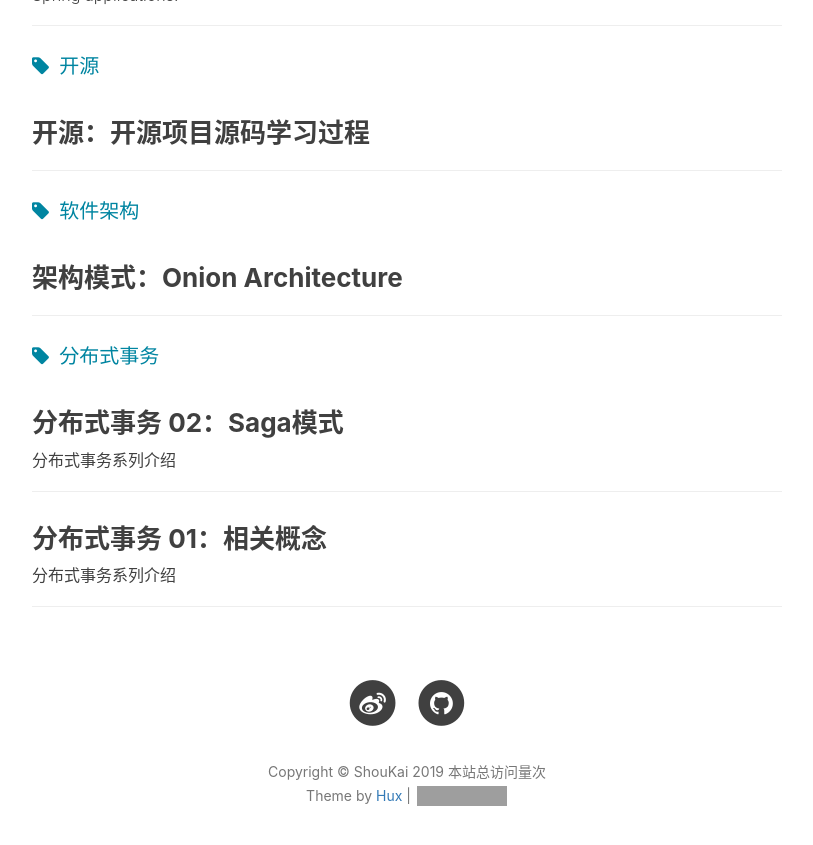
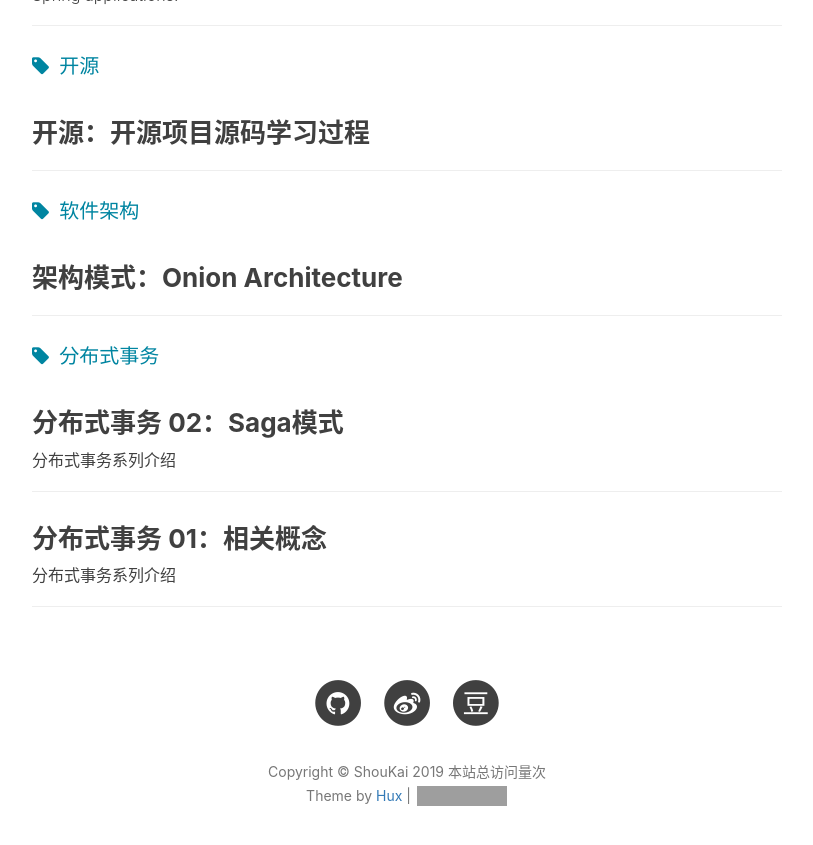
Before and after one commit to shoukai/shoukai.github.io, a Jekyll site: the page built from tags.html, in a window 1280 px wide and 900 px high, scrolled down 1648 px. Shown: the top 845 px of the window, without its empty margins (233-1046 px from the left). Built offline with Jekyll 4.4.1, drawn with Linux system fonts in a browser that asks for light colours; nearby versions of some CDN libraries; comment, search, counter and statistics services are not loaded; grey boxes are pictures that could not be loaded.

Commit message:
add douban

```diff
--- a/_config.yml
+++ b/_config.yml
@@ -16,7 +16,7 @@ weibo_username:     3480000900
 github_username:   shoukai
 #twitter_username:  huxpro
 #facebook_username:  huxpro
-
+douban_username:  74214055
 
 
 # Build settings
--- a/_includes/footer.html
+++ b/_includes/footer.html
@@ -25,6 +25,17 @@
                     </li>
                     {% endif %}
 
+                    {% if site.github_username %}
+                    <li>
+                        <a target="_blank" href="https://github.com/{{ site.github_username }}">
+                            <span class="fa-stack fa-lg">
+                                <i class="fa fa-circle fa-stack-2x"></i>
+                                <i class="fa fa-github fa-stack-1x fa-inverse"></i>
+                            </span>
+                        </a>
+                    </li>
+                    {% endif %}
+
                     <!-- add Weibo, Zhihu by Hux, add target = "_blank" to <a> by Hux -->
                     {% if site.zhihu_username %}
                     <li>
@@ -47,23 +58,22 @@
                     </li>
                     {% endif %}
 
-
+                    {% if site.douban_username %}
+                    <li>
+                    <a href="http://www.douban.com/people/{{ site.douban_username }}">
+                      <span class="fa-stack fa-lg">
+                        <i class="fa fa-circle fa-stack-2x"></i>
+                        <i class="fa fa-douban fa-stack-1x fa-inverse">豆</i>
+                      </span>
+                    </a>
+                    </li>
+                    {% endif %}
                     {% if site.facebook_username %}
                     <li>
                         <a target="_blank" href="https://www.facebook.com/{{ site.facebook_username }}">
                             <span class="fa-stack fa-lg">
                                 <i class="fa fa-circle fa-stack-2x"></i>
                                 <i class="fa fa-facebook fa-stack-1x fa-inverse"></i>
-                            </span>
-                        </a>
-                    </li>
-                    {% endif %}
-                    {% if site.github_username %}
-                    <li>
-                        <a target="_blank" href="https://github.com/{{ site.github_username }}">
-                            <span class="fa-stack fa-lg">
-                                <i class="fa fa-circle fa-stack-2x"></i>
-                                <i class="fa fa-github fa-stack-1x fa-inverse"></i>
                             </span>
                         </a>
                     </li>
```
